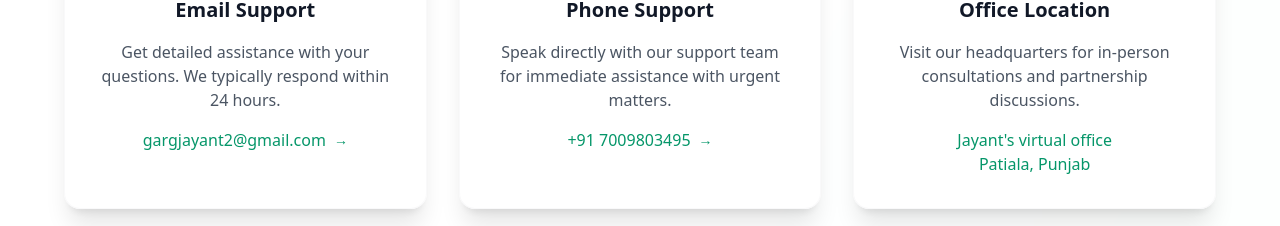
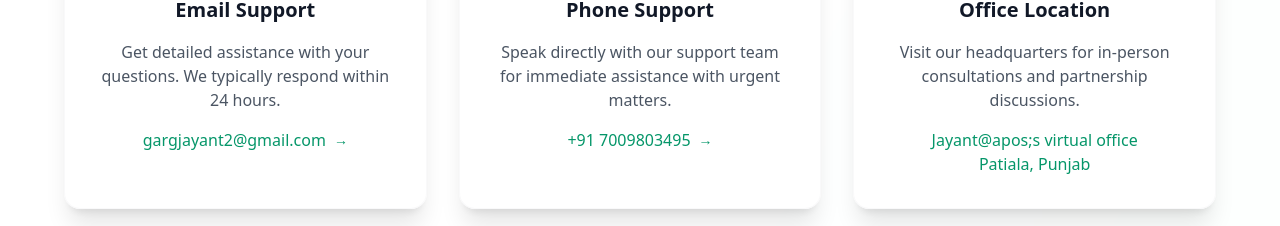
Before and after one commit to qjayant/expense-tracker-next-ai, a Next.js app: page /contact in a window 1280 px wide. Shown: the part 1079-1305 px from the top of the page. Built offline with nearby package versions, Linux system fonts and the light colour scheme; no server answers.

Commit message:
handled error

```diff
--- a/app/contact/page.tsx
+++ b/app/contact/page.tsx
@@ -128,7 +128,7 @@ const ContactPage = () => {
                   partnership discussions.
                 </p>
                 <div className='text-emerald-600 dark:text-emerald-400 font-medium text-sm sm:text-base'>
-                  Jayant's virtual office
+                  Jayant@apos;s virtual office
                   <br />
                  Patiala, Punjab
                 </div>
```
